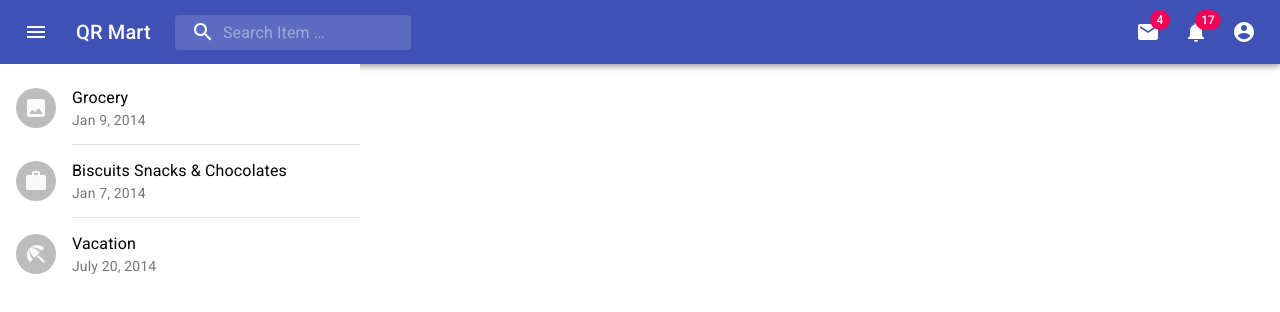
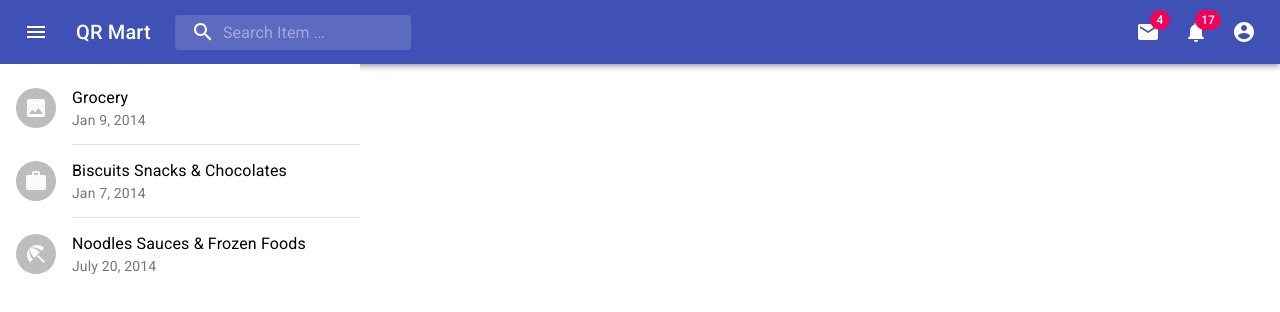
Before and after one commit to urajput507/ui-chart-app, a React (Create React App) app: page / in a window 1280 px wide. Shown: the top 312 px of the page. Built offline with nearby package versions, Linux system fonts and the light colour scheme.

Commit message:
Update divider.js

```diff
--- a/src/divider.js
+++ b/src/divider.js
@@ -47,7 +47,7 @@
             <BeachAccessIcon />
           </Avatar>
         </ListItemAvatar>
-        <ListItemText primary="Vacation" secondary="July 20, 2014" />
+        <ListItemText primary="Noodles Sauces & Frozen Foods" secondary="July 20, 2014" />
       </ListItem>
     </List>
   );
```
